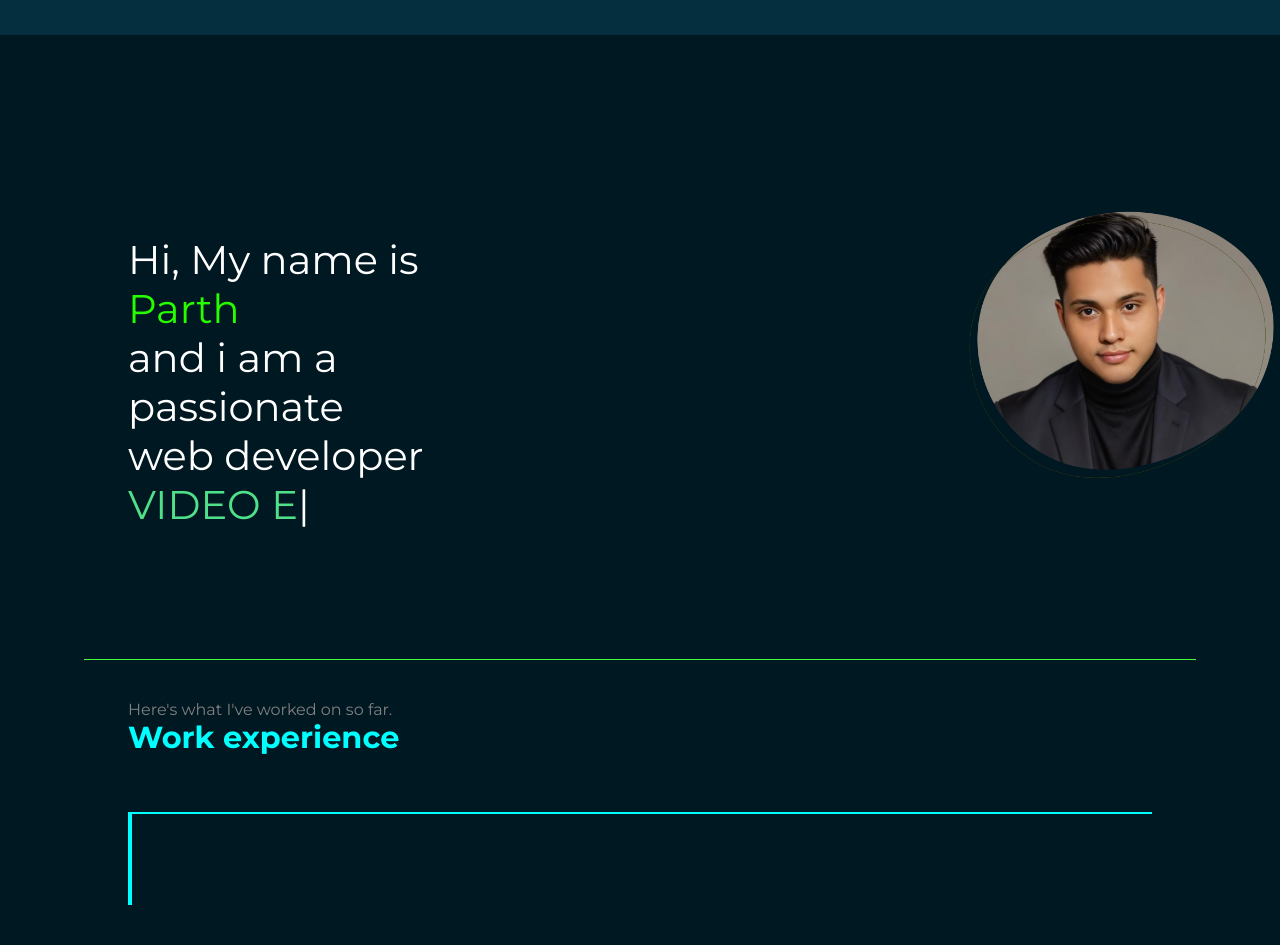
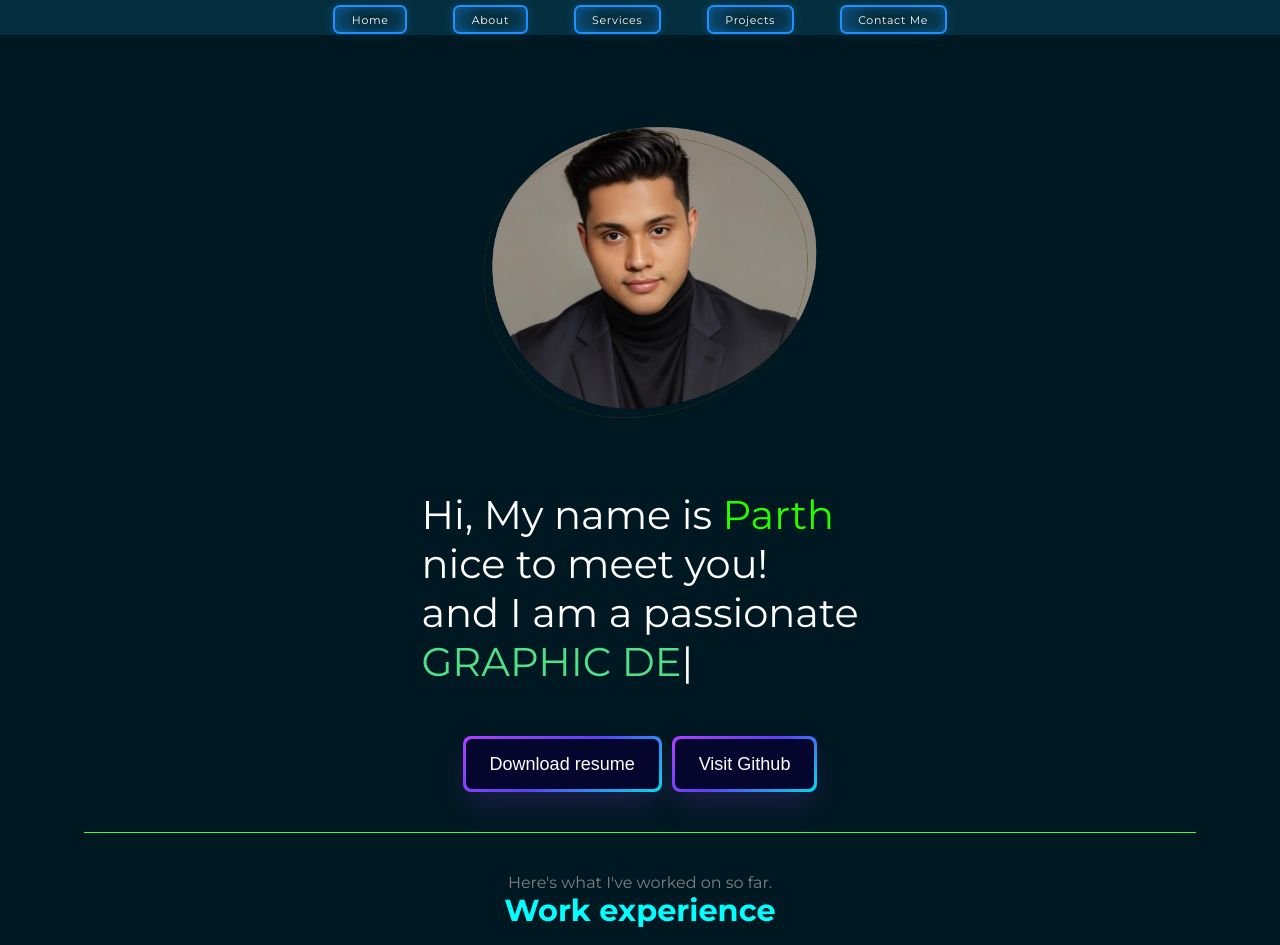
Before and after one commit to Parth04exe/Parth-s-portfolio, a plain HTML site: page index.html in a window 1280 px wide. Shown: the part 65-1010 px from the top of the page. Drawn offline with nearby package versions, Linux system fonts and the light colour scheme.

Commit message:
commit 2

```diff
--- a/index.html
+++ b/index.html
@@ -12,125 +12,7 @@
     <link rel="preconnect" href="https://fonts.gstatic.com" crossorigin>
     <link href="https://fonts.googleapis.com/css2?family=Montserrat:ital,wght@0,100..900;1,100..900&display=swap"
         rel="stylesheet">
-    <style>
-        * {
-            margin: 0;
-            padding: 0;
-        }
-
-        body {
-            background-color: rgb(0, 24, 33);
-            color: white;
-            font-family: 'Montserrat', sans-serif;
-        }
-
-        nav {
-            display: flex;
-            justify-content: space-around;
-            align-items: center;
-            height: 100px;
-            background-color: rgb(5, 47, 62);
-        }
-
-        nav ul {
-            display: flex;
-            justify-content: center;
-        }
-
-        nav ul li {
-            list-style: none;
-            margin: 0 23px;
-        }
-
-        nav ul li a {
-            text-decoration: none;
-            color: white;
-        }
-
-        nav ul li a:hover {
-            color: rgb(53, 191, 25);
-            font-size: 1.05rem;
-        }
-
-        .left {
-            font-size: 2rem;
-        }
-
-        .firstsection {
-            display: flex;
-            justify-content: space-around;
-            align-items: center;
-            margin: 130px 0;
-        }
-
-        .firstsection>div {
-            width: 30%;
-        }
-
-        .leftsection {
-            /* background-color: red; */
-            width: 34px;
-            font-size: 2.5rem;
-            margin-top: 70px;
-            align-items: center;
-        }
-
-        .rightsection {
-            /* background-color: red; */
-            width: 34px;
-        }
-
-        .rightsection img {
-            width: 80%;
-
-            /* margin-top: auto;
-            margin-right: auto;
-            margin-bottom: 150px; */
-            margin-left: 200px;
-        }
-
-        .black {
-            color: rgb(38, 254, 0);
-        }
-
-        #element {
-            color: rgb(81, 224, 138);
-        }
-
-        .secondsection {
-            max-width: 80vw;
-            margin: auto;
-            height: 80vh;
-        }
-
-        .secondsection h1 {
-            font-size: 1.9rem;
-            color: aqua;
-        }
-
-        .secondsection .box {
-            background: aqua;
-            width: 80vw;
-            height: 2px;
-            margin: 56px 0;
-            display: flex;
-        }
-        .secondsection .vertical{
-            height: 93px;
-            width: 1px;
-            background-color: aqua;
-        }
-        .text {
-            color: gray;
-        }
-
-        main hr {
-            border: 0;
-            background: rgb(64, 253, 64);
-            height: 1.2px;
-            margin: 40px 84px;
-        }
-    </style>
+    <link rel="stylesheet" href="style.css">
 </head>
 
 <body>
@@ -149,11 +31,17 @@
     </header>
     <main>
         <section class="firstsection">
-            <div class="leftsection">Hi, My name is
-                <span class="black">Parth</span>
-                <div>and i am a passionate</div>
-                <div>web developer</div>
-                <span id="element"></span>
+            <div class="leftsection">
+                <div>Hi, My name is
+                    <span class="black">Parth </span><br>nice to meet you!
+
+                <div>and I am a passionate<br>
+                    <span id="element"></span>
+                </div></div>
+                <div class="button">
+                    <button><span class="btn">Download resume</span></button>
+                    <button><span class="btn">Visit Github</span></button>
+                </div>
             </div>
             <div class="rightsection">
                 <img src="Image.png" alt="">
@@ -164,18 +52,101 @@
             <span class="text">Here's what I've worked on so far. </span>
             <h1>Work experience</h1>
             <div class="box">
-            <div class="vertical"></div>
-            <div class="vertical"></div>
-            <div class="vertical"></div>
-            <div class="vertical"></div></div>
+                <div class="vertical">
+                    <img class="img-top" src="calculator.png" alt="">
+                    <div class="vert-text">Basic Calculator Web (Mar 2024-Mar 2024)</div>
+                    <div class="vert-desc">Lorem ipsum dolor sit, amet consectetur adipisicing elit. Eligendi quos aut
+                        perspiciatis temporibus blanditiis quas, tenetur repellendus excepturi quibusdam vitae. Dolore,
+                        voluptatum animi?</div>
+                </div>
+                <div class="vertical">
+                    <img class="img-top" src="netflix.png" alt="">
+                    <div class="vert-text">Netflix Website Clone (April 2024-April 2024)</div>
+                    <div class="vert-desc">Lorem ipsum dolor sit, amet consectetur adipisicing elit. Eligendi quos aut
+                        perspiciatis temporibus blanditiis quas, tenetur repellendus excepturi quibusdam vitae. Dolore,
+                        voluptatum animi?</div>
+                </div>
+                <div class="vertical">
+                    <img class="img-top" src="nike.png" alt="">
+                    <div class="vert-text">Nike Website Clone (April 2024-June 2024)</div>
+                    <div class="vert-desc">Lorem ipsum dolor sit, amet consectetur adipisicing elit. Eligendi quos aut
+                        perspiciatis temporibus blanditiis quas, tenetur repellendus excepturi quibusdam vitae. Dolore,
+                        voluptatum animi?</div>
+                </div>
+                <div class="vertical">
+                    <img class="img-top" src="foodie.png" alt="">
+                    <div class="vert-text">Foodie Mart (Jun 2024-Present)</div>
+                    <div class="vert-desc">Lorem ipsum dolor sit, amet consectetur adipisicing elit. Eligendi quos aut
+                        perspiciatis temporibus blanditiis quas, tenetur repellendus excepturi quibusdam vitae. Dolore,
+                        voluptatum animi?</div>
+                </div>
+                <div class="vertical">
+                    <img class="img-top" src="Image2.png" alt="">
+                    <div class="vert-text">My-Portfolio (July 2024-Present)</div>
+                    <div class="vert-desc">Lorem ipsum dolor sit, amet consectetur adipisicing elit. Eligendi quos aut
+                        perspiciatis temporibus blanditiis quas, tenetur repellendus excepturi quibusdam vitae. Dolore,
+                        voluptatum animi?</div>
+                </div>
+                <div class="vertical">
+                    <img class="img-top" src="canva.png" alt="">
+                    <div class="vert-text">Canva Creator (July 2024-Present)</div>
+                    <div class="vert-desc">Lorem ipsum dolor sit, amet consectetur adipisicing elit. Eligendi quos aut
+                        perspiciatis temporibus blanditiis quas, tenetur repellendus excepturi quibusdam vitae. Dolore,
+                        voluptatum animi?</div>
+                </div>
+                <div class="vertical">
+                    <img class="img-top" src="figma.png" alt="">
+                    <div class="vert-text">Figma Solo Designer (July 2024-Present)</div>
+                    <div class="vert-desc">Lorem ipsum dolor sit, amet consectetur adipisicing elit. Eligendi quos aut
+                        perspiciatis temporibus blanditiis quas, tenetur repellendus excepturi quibusdam vitae. Dolore,
+                        voluptatum animi?</div>
+                </div>
+            </div>
         </section>
     </main>
+    <footer>
+        <div class="footer">
+            <div class="footer-first">
+                <h3>Parth's Developer Portfolio</h3>
+            </div>
+            <!-- <div class="footer-second">
+                <ul>
+                    <li>Home</li>
+                    <li>About</li>
+                    <li>Services</li>
+                    <li>Contact</li>
+                    <li>Home</li>
+                </ul>
+            </div>
+            <div class="footer-third">
+                <ul>
+                    <li>Home</li>
+                    <li>About</li>
+                    <li>Services</li>
+                    <li>Contact</li>
+                    <li>Home</li>
+                </ul>
+            </div>
+
+            <div class="footer-fourth">
+                <ul>
+                    <li>Home</li>
+                    <li>About</li>
+                    <li>Services</li>
+                    <li>Contact</li>
+                    <li>Home</li>
+                </ul>
+            </div>
+        </div> -->
+        <div class="footer-right">Copyright &copy; parthsportfolio.com | All rights reserved
+        </div>
+    </footer>
     <script src="https://unpkg.com/typed.js@2.1.0/dist/typed.umd.js"></script>
 
     <script>
         var typed = new Typed('#element', {
             strings: ['WEB DEVELOPER', 'WEB DESIGNER', 'GRAPHIC DESIGNER', 'VIDEO EDITOR'],
-            typeSpeed: 50,
+            typeSpeed: 90,
         });
     </script>
 </body>
--- a/style.css
+++ b/style.css
@@ -0,0 +1,366 @@
+/* Original CSS */
+nav ul li a {
+    --blue: #1E90FF;
+    /* Blue shade */
+    font-size: 15px;
+    padding: 0.7em 2.7em;
+    letter-spacing: 0.06em;
+    position: relative;
+    font-family: inherit;
+    border-radius: 0.6em;
+    overflow: hidden;
+    transition: all 0.3s;
+    line-height: 1.4em;
+    border: 2px solid var(--blue);
+    background: linear-gradient(to right, rgba(30, 144, 255, 0.1) 1%, transparent 40%, transparent 60%, rgba(30, 144, 255, 0.1) 100%);
+    color: var(--blue);
+    box-shadow: inset 0 0 10px rgba(30, 144, 255, 0.4), 0 0 9px 3px rgba(30, 144, 255, 0.1);
+}
+
+nav ul li a:hover {
+    color: #0C4C9E;
+    /* Darker blue shade for hover state */
+    box-shadow: inset 0 0 10px rgba(30, 144, 255, 0.6), 0 0 9px 3px rgba(30, 144, 255, 0.2);
+}
+
+nav ul li a:before {
+    content: "";
+    position: absolute;
+    left: -1em;
+    width: 4em;
+    height: 100%;
+    top: 0;
+    transition: transform 0.4s ease-in-out;
+    background: linear-gradient(to right, transparent 1%, rgba(30, 144, 255, 0.1) 40%, rgba(30, 144, 255, 0.1) 60%, transparent 100%);
+}
+
+nav ul li a:hover:before {
+    transform: translateX(5em);
+}
+
+/* Media Query for screens with max-width of 1600px */
+@media screen and (max-width: 1600px) {
+    nav ul li a {
+        font-size: 11px;
+        /* Adjust font size */
+        padding: 0.5em 1.5em;
+        /* Adjust padding */
+    }
+
+    nav ul li a:before {
+        width: 3em;
+        /* Adjust width of the before element */
+        left: -0.8em;
+        /* Adjust the left position */
+    }
+
+    nav ul li a:hover:before {
+        transform: translateX(4em);
+        /* Adjust the translation */
+    }
+}
+
+* {
+    margin: 0;
+    padding: 0;
+}
+
+body {
+    background-color: rgb(0, 24, 33);
+    color: white;
+    font-family: 'Montserrat', sans-serif;
+}
+
+nav {
+    display: flex;
+    justify-content: space-around;
+    align-items: center;
+    height: 100px;
+    background-color: rgb(5, 47, 62);
+}
+
+nav ul {
+    display: flex;
+    justify-content: center;
+}
+
+nav ul li {
+    list-style: none;
+    margin: 0 23px;
+}
+
+nav ul li a {
+    text-decoration: none;
+    color: white;
+}
+
+/* nav ul li a:hover {
+    color: rgb(53, 191, 25);
+    font-size: 1.05rem;
+} */
+
+.left {
+    font-size: 2rem;
+}
+
+.firstsection {
+    display: flex;
+    justify-content: space-around;
+    align-items: center;
+    margin: 150px 0;
+    flex-wrap: wrap;
+}
+
+.firstsection>div {
+    width: 30%;
+}
+
+.leftsection {
+    width: 34px;
+    font-size: 2.5rem;
+    margin-top: 70px;
+    align-items: center;
+}
+
+main section div .button {
+    display: flex;
+    gap: 10px;
+    align-items: center;
+    margin-top: 50px;
+}
+
+main section div button {
+    background-image: linear-gradient(144deg, #AF40FF, #5B42F3 50%, #00DDEB);
+    border: 0;
+    border-radius: 8px;
+    box-shadow: rgba(151, 65, 252, 0.2) 0 15px 30px -5px;
+    box-sizing: border-box;
+    color: #FFFFFF;
+    display: flex;
+    font-family: Phantomsans, sans-serif;
+    font-size: 18px;
+    justify-content: center;
+    line-height: 1em;
+    max-width: 100%;
+    min-width: 140px;
+    padding: 3px;
+    text-decoration: none;
+    user-select: none;
+    -webkit-user-select: none;
+    touch-action: manipulation;
+    white-space: nowrap;
+    cursor: pointer;
+    transition: all .3s;
+}
+
+main section div button:active,
+button:hover {
+    outline: 0;
+}
+
+main section div button span {
+    background-color: rgb(5, 6, 45);
+    padding: 16px 24px;
+    border-radius: 6px;
+    width: 100%;
+    height: 100%;
+    transition: 300ms;
+}
+
+main section div button:hover span {
+    background: none;
+}
+
+main section div button:active {
+    transform: scale(0.9);
+}
+
+.rightsection {
+    width: 34px;
+}
+
+.rightsection img {
+    width: 80%;
+    margin-left: 20px;
+    margin-top: 70px;
+}
+
+.black {
+    color: rgb(38, 254, 0);
+}
+
+#element {
+    color: rgb(81, 224, 138);
+}
+
+.secondsection {
+    max-width: 80vw;
+    margin: auto;
+    height: 80vh;
+}
+
+.secondsection h1 {
+    font-size: 1.9rem;
+    color: aqua;
+}
+
+.secondsection .box {
+    background: aqua;
+    width: 80vw;
+    height: 2px;
+    margin: 86px 0;
+    display: flex;
+}
+
+.secondsection .vertical {
+    height: 93px;
+    width: 1px;
+    background-color: aqua;
+    margin: 0 100px;
+}
+
+
+.text {
+    color: gray;
+}
+
+.img-top {
+    width: 55px;
+    position: relative;
+    top: -56px;
+    left: -10px;
+}
+
+.vert-text {
+    position: relative;
+    top: 60px;
+    width: 170px;
+    font-size: 16px;
+
+}
+
+.vert-desc {
+    position: relative;
+    top: 86px;
+    color: gray;
+    width: 170px;
+    font-size: 14px;
+}
+
+main hr {
+    border: 0;
+    background: rgb(64, 253, 64);
+    height: 1.2px;
+    margin: 40px 84px;
+}
+
+footer {
+    background-color: rgb(6, 73, 73);
+}
+
+.footer {
+    display: flex;
+    padding: 23px 122px;
+    justify-content: space-evenly;
+}
+
+.footer ul {
+    list-style: none;
+}
+
+.footer>div {
+    width: 223px;
+}
+
+footer .footer-right {
+    text-align: center;
+    color: gray;
+    padding: 12px 0px;
+}
+
+@media screen and (max-width: 1600px) {
+    body {
+        min-width: fit-content;
+    }
+
+    .firstsection {
+        margin: 20px 0;
+
+    }
+
+    .box {
+        flex-direction: column;
+    }
+
+    .secondsection .box {
+        background: aqua;
+        width: 80vw;
+        height: 2px;
+        margin: 16px 0;
+        display: flex;
+    }
+
+    .secondsection .vertical {
+        height: unset;
+        width: 1px;
+        background-color: aqua;
+        margin: 0 6vw;
+    }
+
+    .img-top {
+        width: 55px;
+        position: relative;
+        top: 110px;
+        left: -25px;
+    }
+
+    .vert-text,
+    .vert-desc {
+        left: 45px;
+    }
+
+    .secondsection .box {
+        width: 50vw;
+    }
+
+    .secondsection {
+        display: flex;
+        flex-direction: column;
+        align-items: center;
+    }
+
+    .secondsection {
+        height: 400vh;
+    }
+
+    main section div button span {
+        display: flex;
+        flex-direction: column;
+        align-items: center;
+    }
+
+    .firstsection {
+        flex-direction: column-reverse;
+    }
+
+    .leftsection,
+    .i {
+        width: 100% !important;
+        display: flex;
+        flex-direction: column;
+        justify-content: center;
+        align-items: center;
+    }
+
+    .rightsection {
+        width: 420px !important;
+        display: flex;
+        justify-content: center;
+    }
+
+    nav {
+        flex-direction: column;
+    }
+
+
+}
```
Also changed, not shown: Image1.png, calculator.png (added), canva.png (added), figma.png (added), me2.png (deleted), netflix.png (added), nike.png (added), 2 other files.
